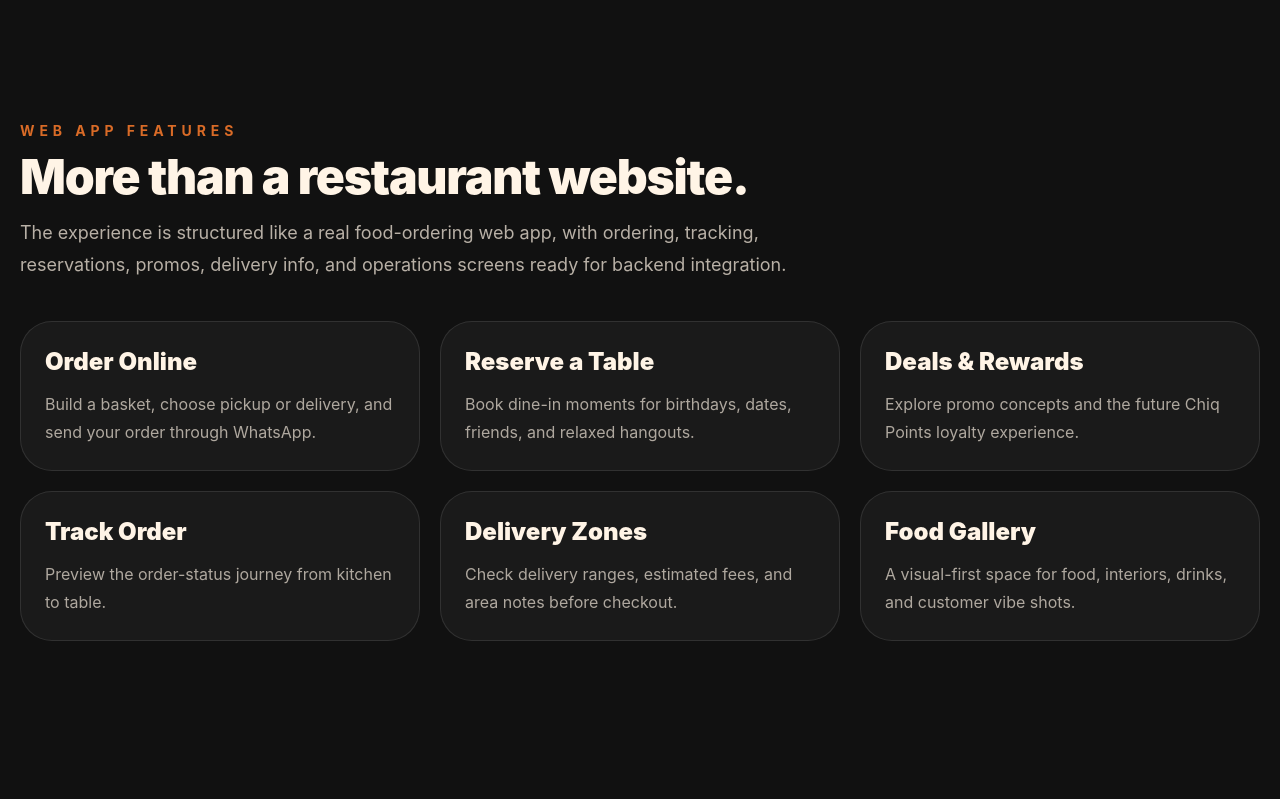
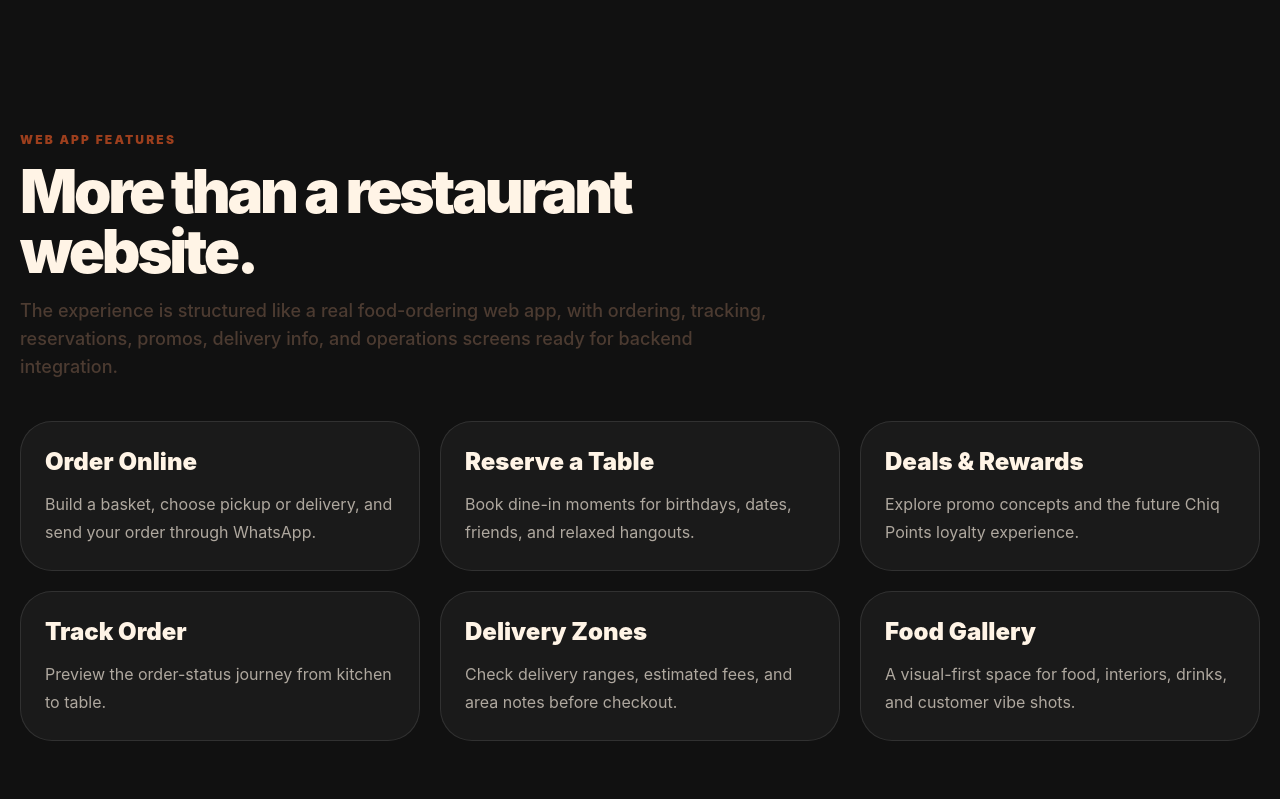
Before and after one commit to hAck404-lab101/chiqngrill, a Next.js app: page / in a window 1280 px wide. Shown: the part 1520-2319 px from the top of the page. Built offline with nearby package versions, Linux system fonts and the light colour scheme.

Commit message:
design: standardize section heading type scale

```diff
--- a/components/section-heading.tsx
+++ b/components/section-heading.tsx
@@ -10,9 +10,9 @@ export function SectionHeading({ eyebrow, title, description, align = "left" }:
 
   return (
     <div className={isCenter ? "mx-auto max-w-3xl text-center" : "max-w-3xl"}>
-      <p className="text-sm font-bold uppercase tracking-[0.35em] text-flame">{eyebrow}</p>
-      <h2 className="mt-3 text-4xl font-black tracking-tight md:text-5xl">{title}</h2>
-      {description ? <p className="mt-4 text-lg leading-8 text-cream/70">{description}</p> : null}
+      <p className="eyebrow">{eyebrow}</p>
+      <h2 className="app-title mt-3 text-4xl md:text-6xl">{title}</h2>
+      {description ? <p className="mt-4 text-base font-medium leading-7 text-[var(--ink-soft)] md:text-lg">{description}</p> : null}
     </div>
   );
 }
```
